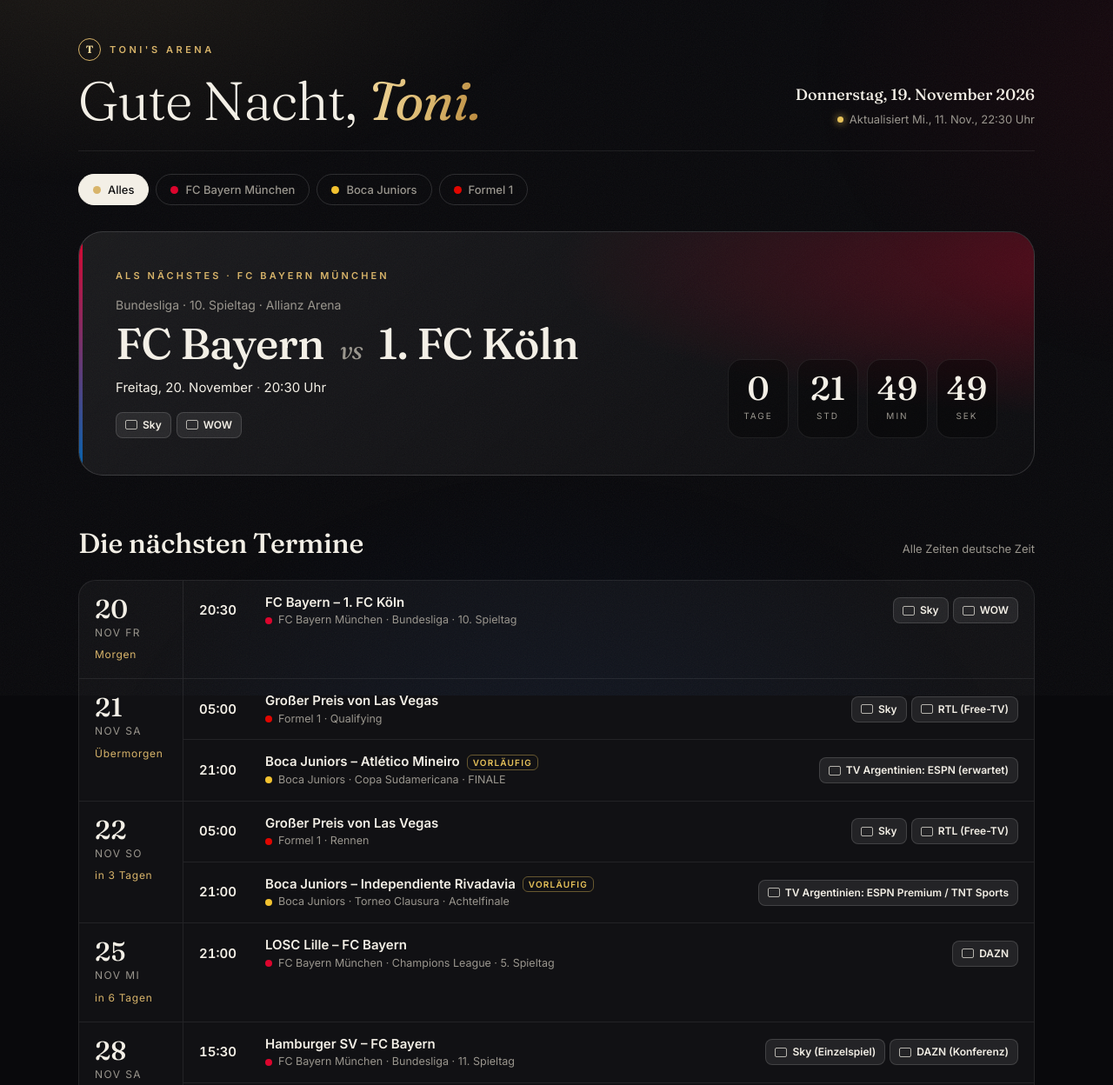
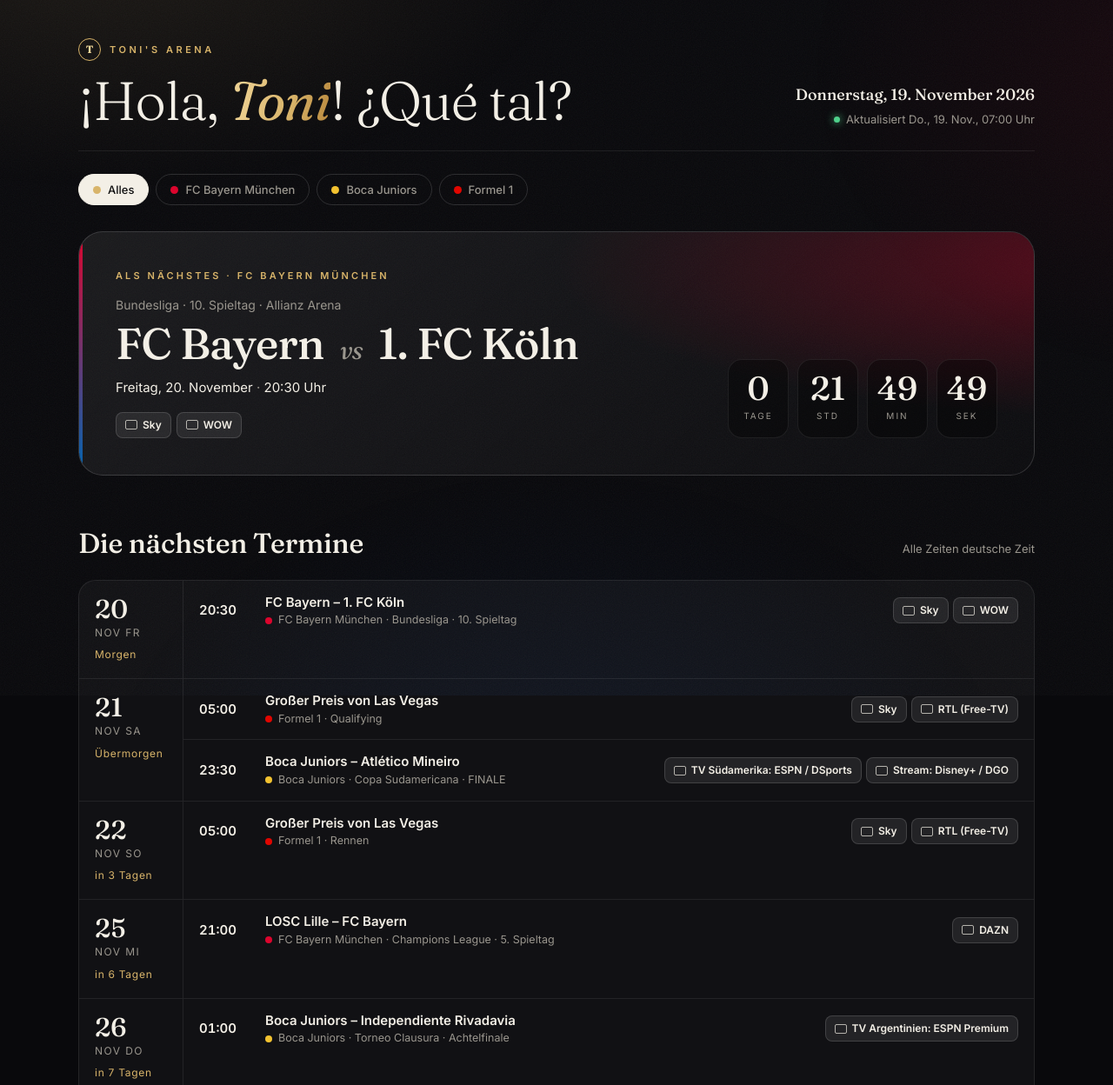
Before and after one commit to joss50/tonis-arena, a plain HTML site: page index.html in a window 1280 px wide. Shown: the top 1248 px of the page at 87% size. Drawn offline with Linux system fonts and the light colour scheme.

Commit message:
Spanische Begrüßung, aktuelle Spieldaten
Co-Authored-By: Claude Opus 5.5 <noreply@anthropic.com>
Claude-Session: https://claude.ai/code/session_01H69FtGaJjjQMBYm7vqqEpA

```diff
--- a/data.js
+++ b/data.js
@@ -2,7 +2,7 @@
     Diese Datei wird automatisch aktualisiert. Alle Zeiten als ISO mit Zeitzone.
     Neue Vereine / Events: einfach ein weiteres Objekt in "sections" ergänzen.  */
 window.ARENA_DATA = {
-  updated: "2026-11-11T22:30:00+01:00",
+  updated: "2026-11-19T07:00:00+01:00",
   owner: "Toni",
   sections: [
     {
@@ -63,8 +63,8 @@ window.ARENA_DATA = {
       ],
       news: [
         { title: "Harry Kane verlängert seinen Vertrag beim FC Bayern", date: "2026-11-09", source: "BBC Sport" },
-        { title: "Kimmich bringt Bayern in Mainz auf Kurs – 2:1-Auswärtssieg", date: "2026-11-07", source: "90min" },
-        { title: "Länderspielpause: Nächstes Bayern-Spiel am 20. November gegen Köln", date: "2026-11-09", source: "fcbayern.com" }
+        { title: "Alphonso Davies hat sich bei Kanada einen Muskelfaserriss zugezogen und fällt vorerst aus", date: "2026-11-16", source: "fcbayern.com" },
+        { title: "Trainer Kompany ist wieder da und soll am Freitag gegen Köln an der Seitenlinie stehen", date: "2026-11-15", source: "ran.de" }
       ]
     },
 
@@ -78,14 +78,15 @@ window.ARENA_DATA = {
       status: [
         { label: "Campeón de Liga 2026", value: "Meister! 🏆", detail: "Platz 1 Jahrestabelle · 63 Pkt" },
         { label: "Copa Sudamericana", value: "Finale", detail: "gegen Atlético Mineiro" },
-        { label: "Copa Argentina", value: "Halbfinale", detail: "gegen Banfield" }
+        { label: "Copa Argentina", value: "Finale", detail: "3:0 gegen Banfield · Finale am 2.12. gegen Platense" }
       ],
       fixtures: [
-        { start: "2026-11-14T23:00:00+01:00", comp: "Copa Argentina · Halbfinale", home: "Boca Juniors", away: "Banfield", venue: "Estadio Malvinas Argentinas, Mendoza", tv: ["TV Argentinien: TyC Sports (erwartet)"], note: "In Deutschland i. d. R. kein TV-Sender", tbc: false },
-        { start: "2026-11-21T21:00:00+01:00", comp: "Copa Sudamericana · FINALE", home: "Boca Juniors", away: "Atlético Mineiro", venue: "Neutraler Ort", tv: ["TV Argentinien: ESPN (erwartet)"], note: "Anstoßzeit von CONMEBOL noch nicht bestätigt", tbc: true },
-        { start: "2026-11-22T21:00:00+01:00", comp: "Torneo Clausura · Achtelfinale", home: "Boca Juniors", away: "Independiente Rivadavia", venue: "La Bombonera", tv: ["TV Argentinien: ESPN Premium / TNT Sports"], note: "Termin wird wegen des Sudamericana-Finales noch verlegt", tbc: true }
+        { start: "2026-11-21T23:30:00+01:00", comp: "Copa Sudamericana · FINALE", home: "Boca Juniors", away: "Atlético Mineiro", venue: "Estadio Metropolitano, Barranquilla (Kolumbien)", tv: ["TV Südamerika: ESPN / DSports", "Stream: Disney+ / DGO"], note: "Ein einziges Endspiel! 19:30 Uhr in Argentinien · in Deutschland kein TV-Sender", tbc: false },
+        { start: "2026-11-26T01:00:00+01:00", comp: "Torneo Clausura · Achtelfinale", home: "Boca Juniors", away: "Independiente Rivadavia", venue: "La Bombonera", tv: ["TV Argentinien: ESPN Premium"], note: "Offiziell bestätigt: Mi 25.11. um 21:00 Uhr Argentinien – bei uns Do 01:00 Uhr nachts · in Deutschland kein TV-Sender", tbc: false },
+        { start: "2026-12-02T23:00:00+01:00", comp: "Copa Argentina · FINALE", home: "Boca Juniors", away: "Platense", venue: "Ort noch offen (Mendoza, Santiago del Estero oder Rosario)", tv: ["TV Argentinien: wohl TyC Sports (noch offen)"], note: "Datum Mi 2.12. steht fest · Uhrzeit und Stadion noch nicht bekannt · Sieger darf 2027 in der Copa Libertadores spielen · in Deutschland kein TV-Sender", tbc: true }
       ],
       results: [
+        { start: "2026-11-14T23:00:00+01:00", comp: "Copa Argentina · Halbfinale", home: "Boca Juniors", away: "Banfield", score: "3:0", outcome: "S", note: "Tore: Ascacíbar, Villa, Lozano – Boca steht im Finale!" },
         { start: "2026-11-07T21:30:00+01:00", comp: "Torneo Clausura", home: "Boca Juniors", away: "Defensa y Justicia", score: "1:0", outcome: "S", note: "Enner Valencia in der 95. Minute – Boca ist Meister!" },
         { start: "2026-11-01T19:00:00+01:00", comp: "Superclásico", home: "Boca Juniors", away: "River Plate", score: "1:0", outcome: "S" }
       ],
@@ -112,9 +113,9 @@ window.ARENA_DATA = {
         }
       ],
       news: [
-        { title: "Boca ist Campeón de Liga 2026 – Siegtor in der Nachspielzeit gegen Defensa", date: "2026-11-07", source: "Emol / El Gráfico" },
-        { title: "Superclásico gewonnen: 1:0 gegen River in der Bombonera", date: "2026-11-01", source: "C5N" },
-        { title: "Am 21. November wartet das Finale der Copa Sudamericana", date: "2026-11-08", source: "Prensa Fútbol" }
+        { title: "Schiedsrichter fürs Sudamericana-Finale steht fest: Andrés Matonte aus Uruguay pfeift Boca gegen Mineiro", date: "2026-11-13", source: "442 Perfil / El Gráfico" },
+        { title: "3:0 gegen Banfield – Boca steht im Finale der Copa Argentina gegen Platense", date: "2026-11-14", source: "Infobae" },
+        { title: "Kapitän Paredes vor dem Sudamericana-Finale: „Wir geben alles“ – Lautaro Blanco soll bis Mittwoch fit sein", date: "2026-11-16", source: "Infobae" }
       ]
     },
 
@@ -176,7 +177,7 @@ window.ARENA_DATA = {
         }
       ],
       news: [
-        { title: "Lando Norris gewinnt verregneten GP von São Paulo", date: "2026-11-08", source: "Crash.net" },
+        { title: "Rennwoche in Las Vegas: Die Formel 1 fährt wieder nachts über den Strip", date: "2026-11-17", source: "formula1.com" },
         { title: "Mercedes ist Konstrukteurs-Weltmeister 2026", date: "2026-11-08", source: "RacingNews365" },
         { title: "Las Vegas live im Free-TV bei RTL", date: "2026-11-10", source: "DSLWEB" }
       ]
--- a/index.html
+++ b/index.html
@@ -177,7 +177,7 @@
   <header>
     <div>
       <div class="brand"><span class="crest">T</span>Toni's Arena</div>
-      <h1 id="greet">Hallo, <em>Toni.</em></h1>
+      <h1 id="greet">¡Hola, <em>Toni</em>! ¿Qué tal?</h1>
     </div>
     <div class="meta">
       <div class="today" id="today"></div>
@@ -226,9 +226,7 @@
   }
 
   // Header
-  const h = +fmt(new Date().toISOString(),{hour:'numeric',hour12:false});
-  const g = h<11?'Guten Morgen':h<17?'Hallo':h<22?'Guten Abend':'Gute Nacht';
-  document.getElementById('greet').innerHTML = `${g}, <em>${esc(D.owner||'Toni')}.</em>`;
+  document.getElementById('greet').innerHTML = `¡Hola, <em>${esc(D.owner||'Toni')}</em>! ¿Qué tal?`;
   document.getElementById('today').textContent = fmt(new Date().toISOString(),{weekday:'long',day:'numeric',month:'long',year:'numeric'});
   const age = (now()-new Date(D.updated))/3600e3;
   document.getElementById('upd').textContent = 'Aktualisiert ' + fmt(D.updated,{weekday:'short',day:'numeric',month:'short'}) + ', ' + time(D.updated) + ' Uhr';
```
